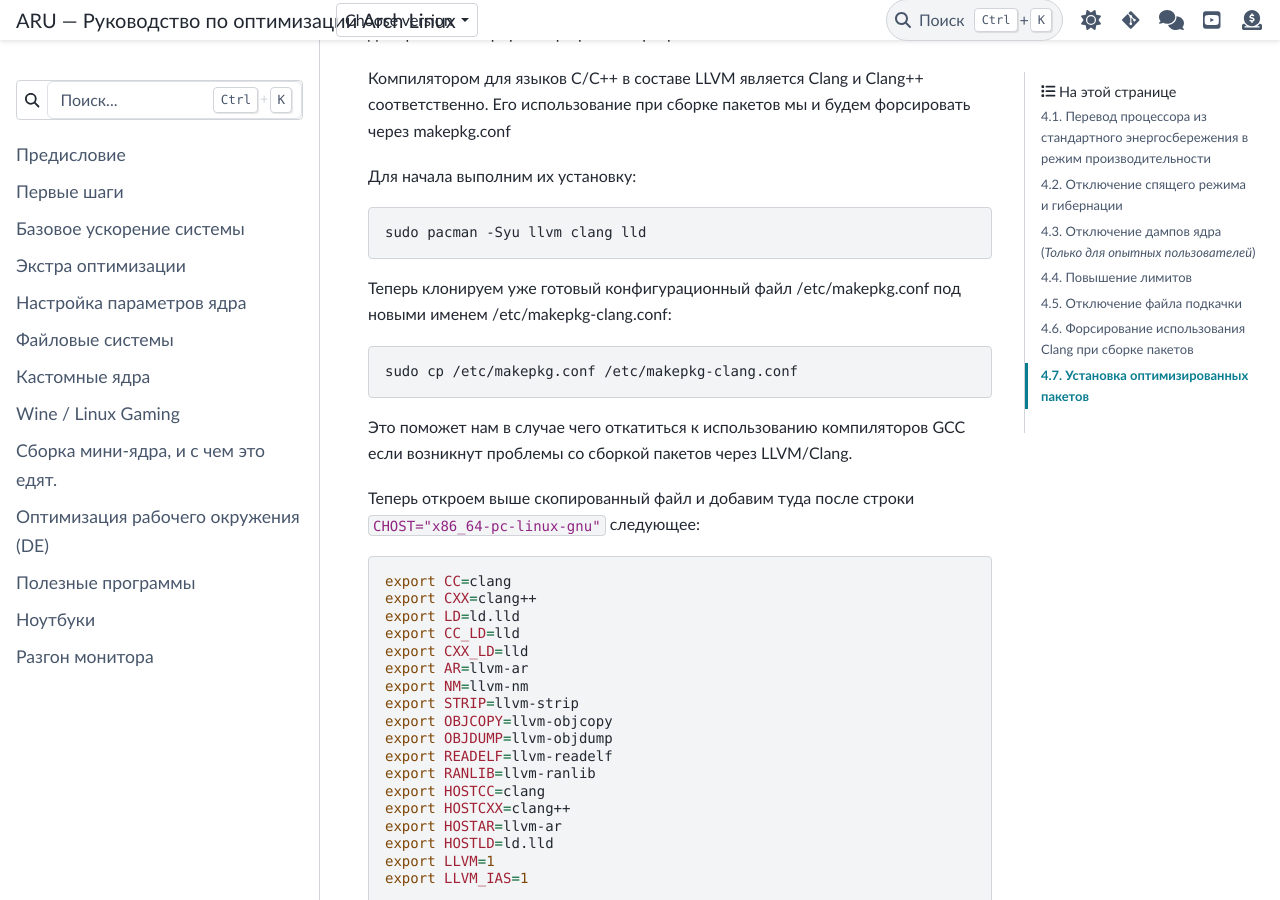
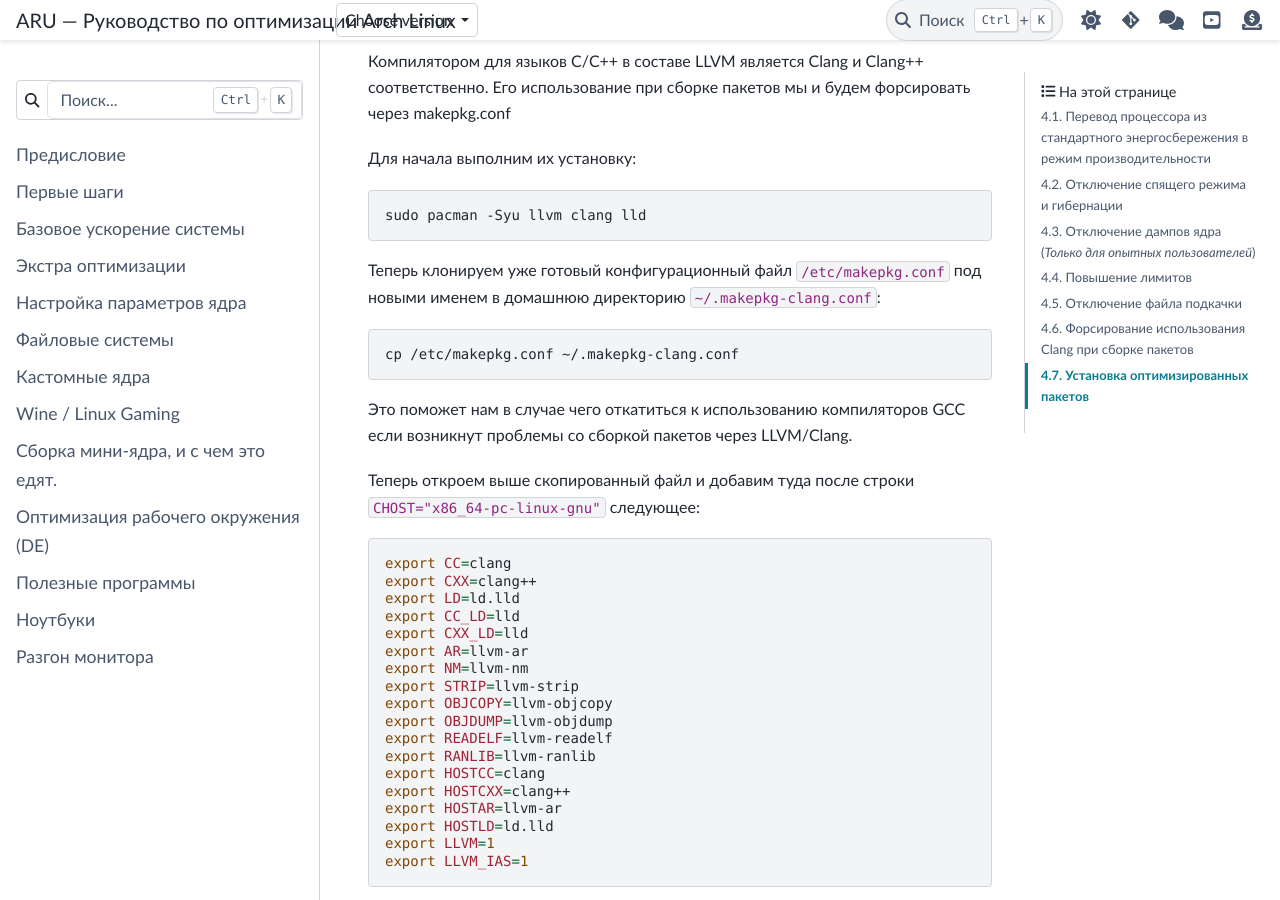
Before and after one commit to ventureoo/ARU, a Sphinx documentation site: the page built from docs/source/extra-optimizations.rst, in a window 1280 px wide and 900 px high, scrolled down 5097 px. Built offline with Sphinx 7.4.7 and the PyData theme 0.15.4, drawn with Linux system fonts in a browser that asks for light colours; some of the changed text lies outside the part shown.

Commit message:
extra-optimizations: Use a user-specific makepkg config instead of editing the system one

```diff
--- a/docs/source/extra-optimizations.rst
+++ b/docs/source/extra-optimizations.rst
@@ -193,10 +192,10 @@ Btrfs и не задействовать файл подкачки (вместо
 
   sudo pacman -Syu llvm clang lld
 
-Теперь клонируем уже готовый конфигурационный файл /etc/makepkg.conf
-под новыми именем /etc/makepkg-clang.conf::
+Теперь клонируем уже готовый конфигурационный файл ``/etc/makepkg.conf``
+под новыми именем в домашнюю директорию ``~/.makepkg-clang.conf``::
 
-  sudo cp /etc/makepkg.conf /etc/makepkg-clang.conf
+  cp /etc/makepkg.conf ~/.makepkg-clang.conf
 
 Это поможет нам в случае чего откатиться к использованию компиляторов
 GCC если возникнут проблемы со сборкой пакетов через LLVM/Clang.
@@ -259,7 +258,7 @@ GCC если возникнут проблемы со сборкой пакет
 LLVM/Clang просто добавив к уже известной команде makepkg следующие
 параметры::
 
-  makepkg --config /etc/makepkg-clang.conf -sric
+  makepkg --config ~/.makepkg-clang.conf -sric
 
 .. attention:: Далеко не все пакеты так уж гладко собираются через
    Clang, в частности не пытайтесь собирать им Wine/DXVK, т.к. это
@@ -267,7 +266,7 @@ LLVM/Clang просто добавив к уже известной команд
    сборки. Но в случае неудачи вы всегда можете использовать
    компиляторы GCC, которые у вас заданы в настройках makepkg.conf по
    умолчанию, т.е. просто уберите опцию ``--config
-   /etc/makepkg-clang.conf`` из команды ``makepkg``.
+   ~/.makepkg-clang.conf`` из команды ``makepkg``.
 
 Мы рекомендуем вам пересобрать наиболее важные пакеты. Например такие
 как драйвера (то есть `mesa
```
Also changed, not shown: other parts of docs/source/extra-optimizations.rst (+1 -2 lines).
